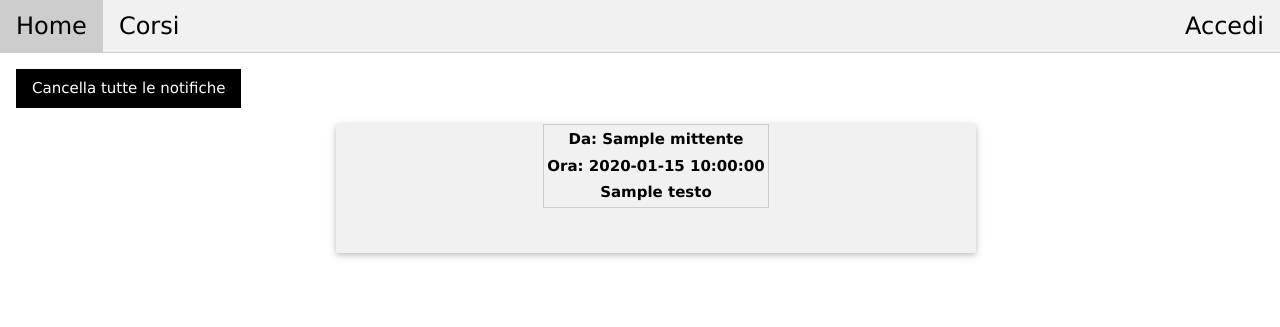
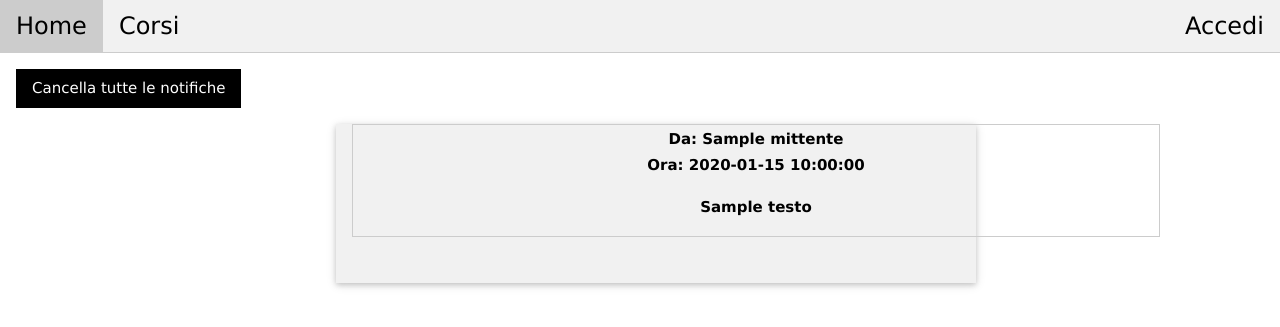
Before and after one commit to Gotti27/Progetto-DB, a Flask app: template templates/notifiche.html in a window 1280 px wide. Shown: the top 327 px of the page. Run offline with Flask 2, Linux system fonts and the light colour scheme; the template is opened without the code that fills it: most values are stand-ins (such as "Sample title", 1, 10 or a date in 2020); lists and menus that the app fills with data are empty.

Commit message:
fix notifiche front-end e back-end

```diff
--- a/appF/models.py
+++ b/appF/models.py
@@ -542,6 +542,8 @@ def crea_notifica(testo, mittente):
 
 def invia_notifica(notifica, destinatari):
     for person in destinatari:
+        if not session_istruttore.query(Persona).filter(Persona.CF == person).first():
+            return
         to_add = NotificaDestinatario(IDNotifica=notifica.IDNotifica, Destinatario=person,
                                       Timestamp=datetime.now(), Letto=False)
         session_istruttore.add(to_add)
--- a/appF/views.py
+++ b/appF/views.py
@@ -252,7 +252,8 @@ def notifications():
 
     inbox = get_notifiche_persona(current_user.get_id())
 
-    session_utente.query(NotificaDestinatario).filter(NotificaDestinatario.Destinatario == current_user.CF).update({'Letto': True})
+    session_utente.query(NotificaDestinatario).filter(NotificaDestinatario.Destinatario == current_user.CF)\
+        .update({'Letto': True})
     session_utente.commit()
 
     return render_template('notifiche.html', inbox=inbox)
--- a/templates/notifiche.html
+++ b/templates/notifiche.html
@@ -26,9 +26,9 @@
         <input type="submit" class="w3-button w3-black" value="Cancella tutte le notifiche">
     </form>
 </div>
+{% if current_user.is_staff() %}
 <div class="w3-quarter"><p></p></div>
 <div class="w3-container w3-light-gray w3-card w3-margin w3-half w3-center">
-    {% if current_user.is_staff() %}
     <h1>Invia una notifica</h1>
     <div class="w3-container w3-light-gray">
         <form action="{{ url_for('notifications') }}" method="post" class="w3-container w3-margin" id="nuonaNotifica">
@@ -38,12 +38,12 @@
             <input type="submit" class="w3-button w3-black" value="Invia"><br>
         </form>
     </div>
-    <div class="w3-container w3-half w3-light-gray" align="center">
-    {% else %}
-    <div class="w3-container w3-light-gray" align="center">
+</div>
 {% endif %}
+<div class="w3-quarter"><p></p></div>
+<div class="w3-container w3-light-gray w3-card w3-margin w3-half w3-center">
     {% for message in inbox %}
-            <div>
+        <div align="center">
             <table class="w3-border">
                 <tr>
                     <th>Da: {{ message.Mittente }}
@@ -56,15 +56,13 @@
                     <th>Ora: {{ message.Timestamp }}</th>
                 </tr>
                 <tr>
-                        <th>{{ message.Testo }}</th>
+                    <th><p style="width: 800px; word-wrap: break-word;">{{ message.Testo }}</p></th>
                 </tr>
             </table>
         </div>
         <br><br>
     {% endfor %}
 </div>
-    </div>
-</div>
 </body>
 {% endblock %}
 </html>
```
Lines whose indentation alone changed are shown as unchanged.
